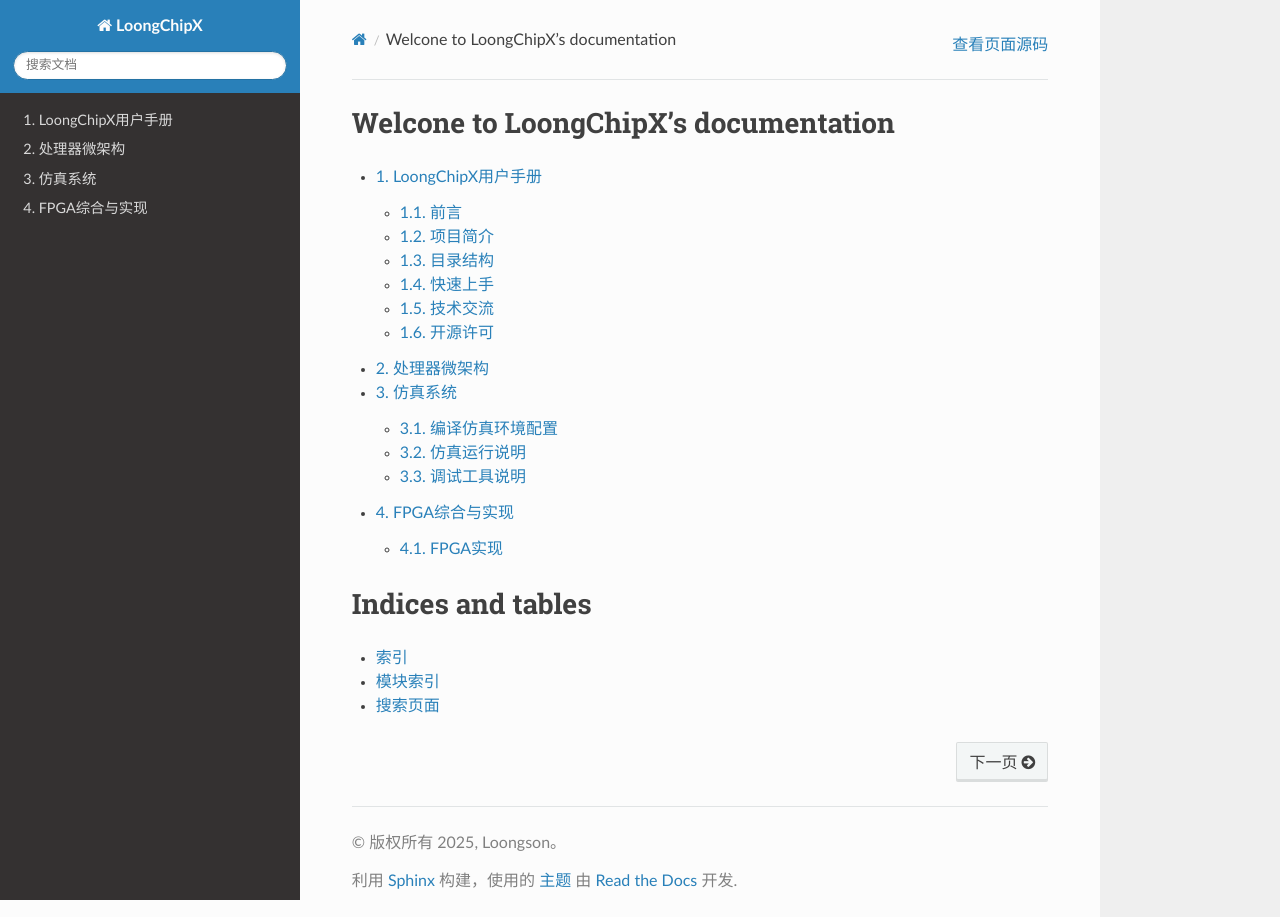
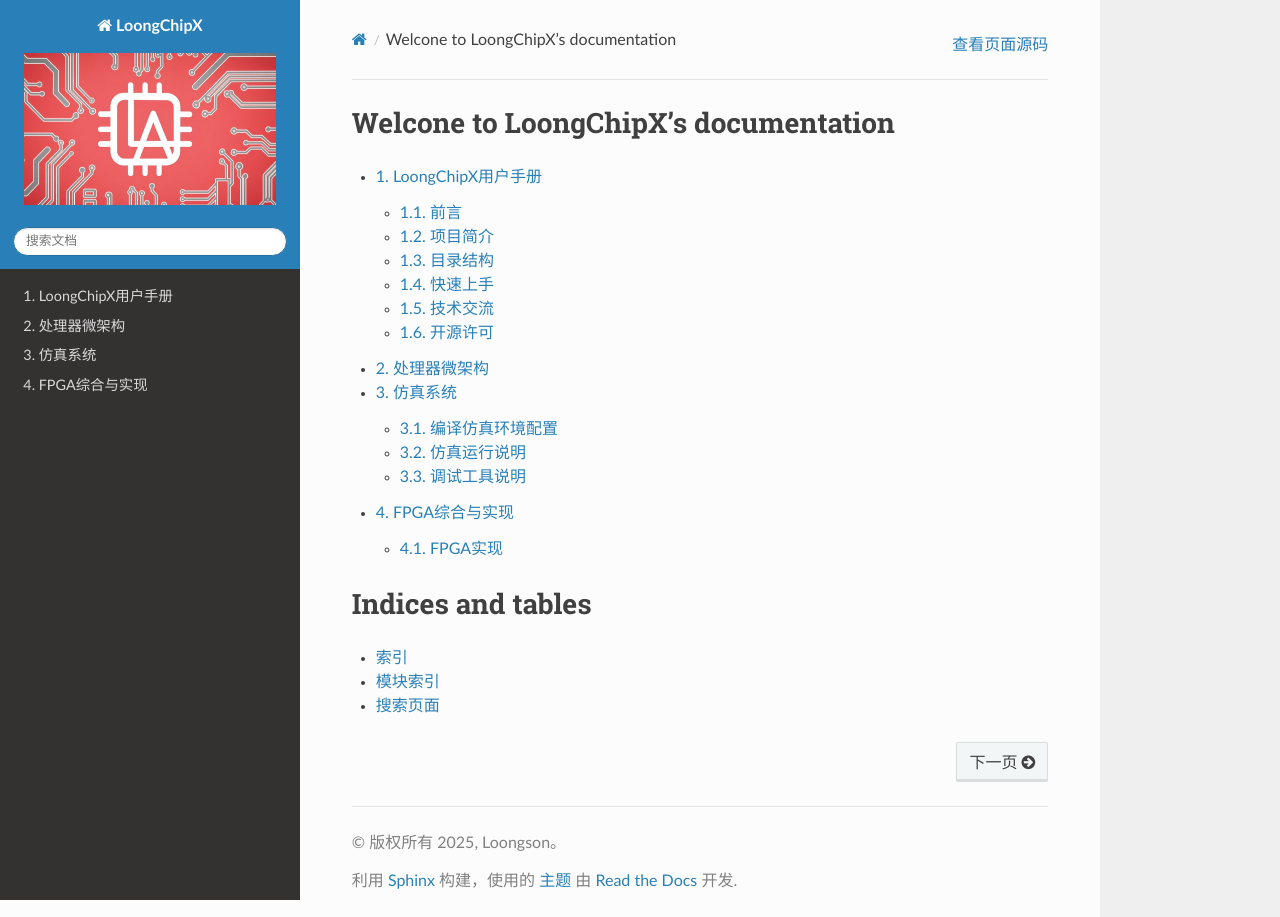
Before and after one commit to Open-ChipHub/LoongChipX-doc, a Sphinx documentation site: the page built from source/index.rst, in a window 1280 px wide. Built offline with Sphinx 7.4.7 and the Read the Docs theme 3.1.0, drawn with Linux system fonts in a browser that asks for light colours.

Commit message:
Add logo.jpg

```diff
--- a/source/conf.py
+++ b/source/conf.py
@@ -26,3 +26,4 @@ language = 'zh_CN'
 
 html_theme = 'sphinx_rtd_theme'
 html_static_path = ['_static']
+html_logo='_static/logo.jpg'
```
Also changed, not shown: source/_static/logo.jpg (added).
